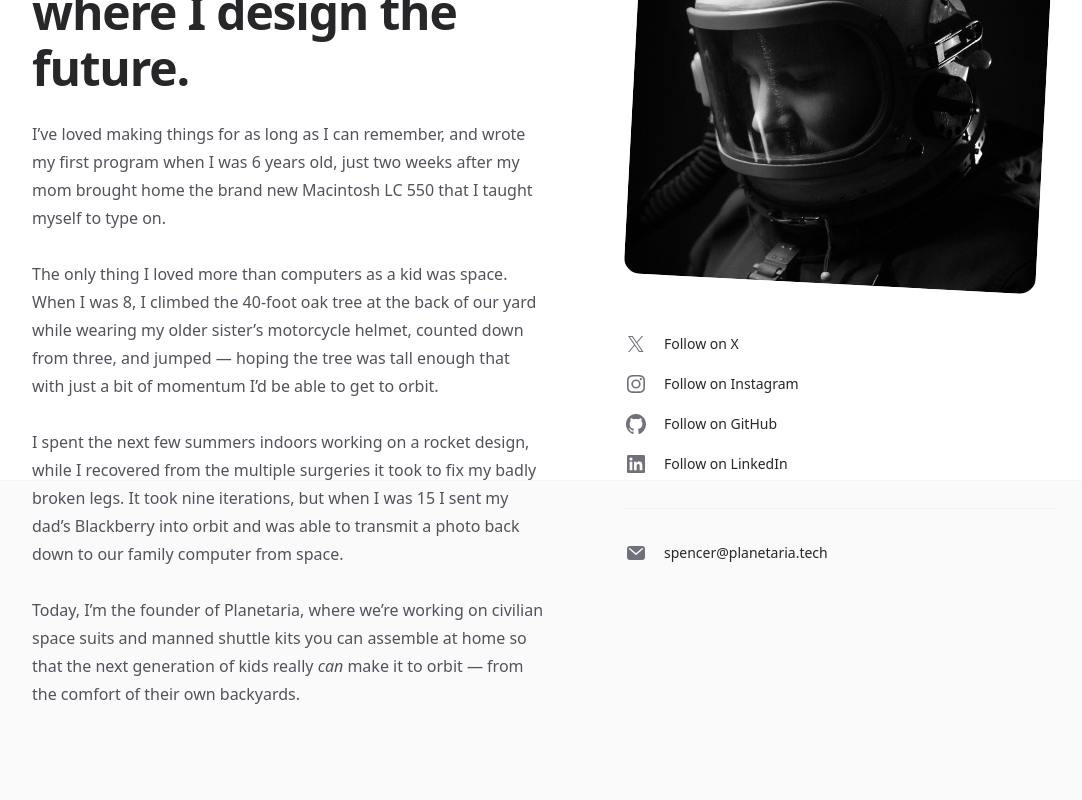
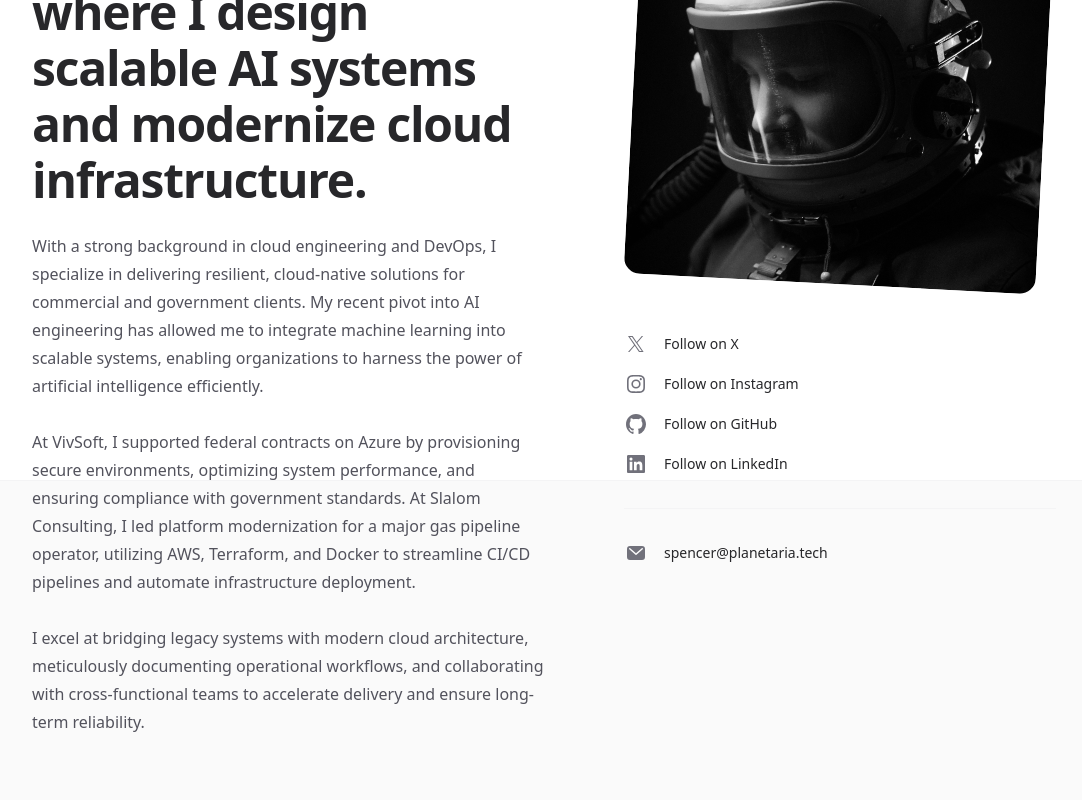
Before and after one commit to scott-ai-maker/portfolio, a Next.js app: page /about in a window 1280 px wide. Shown: the part 320-1120 px from the top of the page, without its empty margins (96-1178 px from the left). Built offline with nearby package versions, Linux system fonts and the light colour scheme.

Commit message:
Update about page to reflect professional summary, areas of expertise and pivot into AI

```diff
--- a/src/app/about/page.tsx
+++ b/src/app/about/page.tsx
@@ -57,35 +57,17 @@ export default function About() {
         </div>
         <div className="lg:order-first lg:row-span-2">
           <h1 className="text-4xl font-bold tracking-tight text-zinc-800 sm:text-5xl dark:text-zinc-100">
-            I’m Spencer Sharp. I live in New York City, where I design the
-            future.
+            I’m Scott Gordon. I live in Fitchburg, MA, where I design scalable AI systems and modernize cloud infrastructure.
           </h1>
           <div className="mt-6 space-y-7 text-base text-zinc-600 dark:text-zinc-400">
             <p>
-              I’ve loved making things for as long as I can remember, and wrote
-              my first program when I was 6 years old, just two weeks after my
-              mom brought home the brand new Macintosh LC 550 that I taught
-              myself to type on.
+              With a strong background in cloud engineering and DevOps, I specialize in delivering resilient, cloud-native solutions for commercial and government clients. My recent pivot into AI engineering has allowed me to integrate machine learning into scalable systems, enabling organizations to harness the power of artificial intelligence efficiently.
             </p>
             <p>
-              The only thing I loved more than computers as a kid was space.
-              When I was 8, I climbed the 40-foot oak tree at the back of our
-              yard while wearing my older sister’s motorcycle helmet, counted
-              down from three, and jumped — hoping the tree was tall enough that
-              with just a bit of momentum I’d be able to get to orbit.
+              At VivSoft, I supported federal contracts on Azure by provisioning secure environments, optimizing system performance, and ensuring compliance with government standards. At Slalom Consulting, I led platform modernization for a major gas pipeline operator, utilizing AWS, Terraform, and Docker to streamline CI/CD pipelines and automate infrastructure deployment.
             </p>
             <p>
-              I spent the next few summers indoors working on a rocket design,
-              while I recovered from the multiple surgeries it took to fix my
-              badly broken legs. It took nine iterations, but when I was 15 I
-              sent my dad’s Blackberry into orbit and was able to transmit a
-              photo back down to our family computer from space.
-            </p>
-            <p>
-              Today, I’m the founder of Planetaria, where we’re working on
-              civilian space suits and manned shuttle kits you can assemble at
-              home so that the next generation of kids really <em>can</em> make
-              it to orbit — from the comfort of their own backyards.
+              I excel at bridging legacy systems with modern cloud architecture, meticulously documenting operational workflows, and collaborating with cross-functional teams to accelerate delivery and ensure long-term reliability.
             </p>
           </div>
         </div>
```
